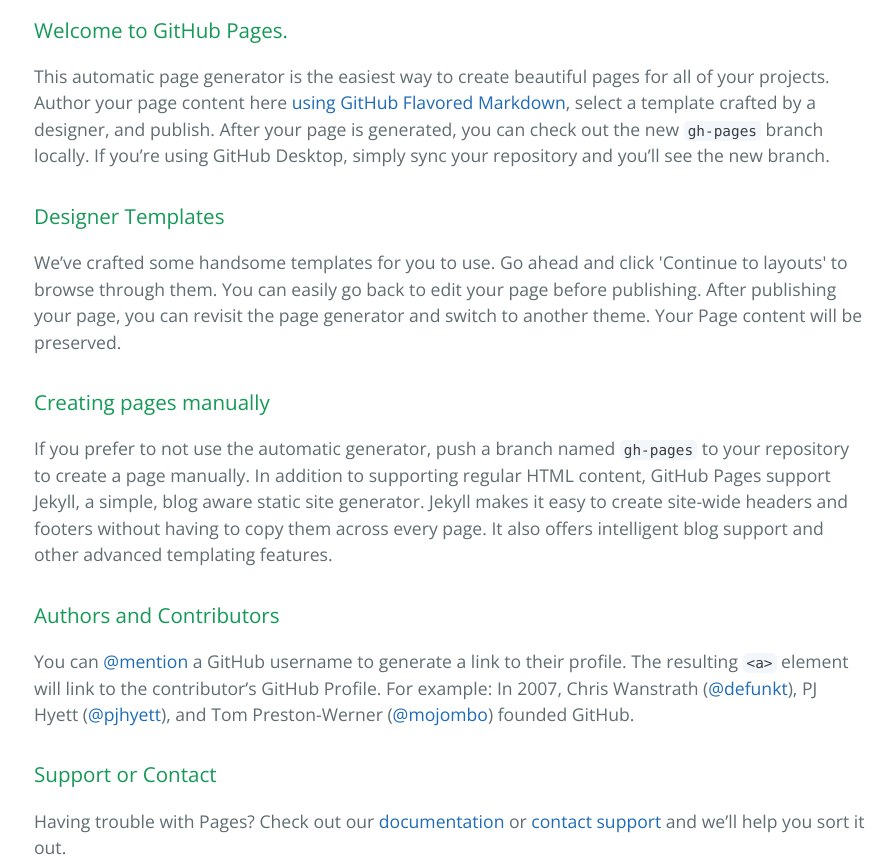
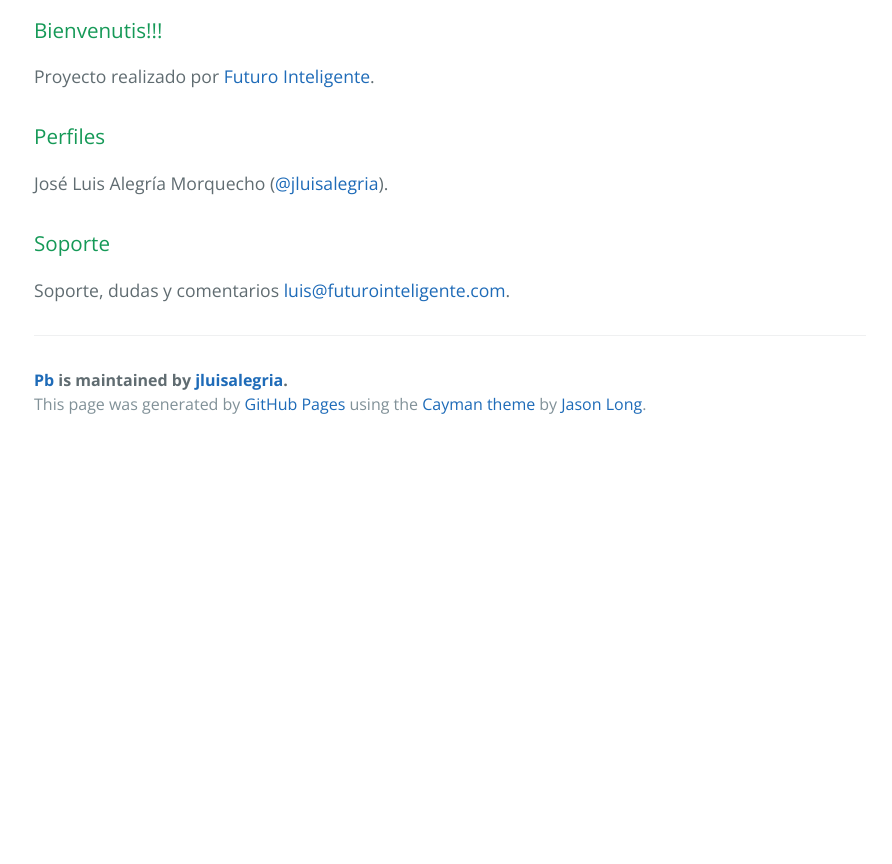
Before and after one commit to jluisalegria/PB, a plain HTML site: page index.html in a window 1280 px wide. Shown: the part 400-1264 px from the top of the page, without its empty margins (190-1082 px from the left). After the commit the page ends 848 px from the top, so only its background shows below. Drawn offline with nearby package versions, Linux system fonts and the light colour scheme.

```diff
--- a/index.html
+++ b/index.html
@@ -20,29 +20,19 @@
 
     <section class="main-content">
       <h3>
-<a id="welcome-to-github-pages" class="anchor" href="#welcome-to-github-pages" aria-hidden="true"><span aria-hidden="true" class="octicon octicon-link"></span></a>Welcome to GitHub Pages.</h3>
+<a id="bienvenutis" class="anchor" href="#bienvenutis" aria-hidden="true"><span aria-hidden="true" class="octicon octicon-link"></span></a>Bienvenutis!!!</h3>
 
-<p>This automatic page generator is the easiest way to create beautiful pages for all of your projects. Author your page content here <a href="https://guides.github.com/features/mastering-markdown/">using GitHub Flavored Markdown</a>, select a template crafted by a designer, and publish. After your page is generated, you can check out the new <code>gh-pages</code> branch locally. If you’re using GitHub Desktop, simply sync your repository and you’ll see the new branch.</p>
+<p>Proyecto realizado por <a href="www.futurointeligente.com">Futuro Inteligente</a>.</p>
 
 <h3>
-<a id="designer-templates" class="anchor" href="#designer-templates" aria-hidden="true"><span aria-hidden="true" class="octicon octicon-link"></span></a>Designer Templates</h3>
+<a id="perfiles" class="anchor" href="#perfiles" aria-hidden="true"><span aria-hidden="true" class="octicon octicon-link"></span></a>Perfiles</h3>
 
-<p>We’ve crafted some handsome templates for you to use. Go ahead and click 'Continue to layouts' to browse through them. You can easily go back to edit your page before publishing. After publishing your page, you can revisit the page generator and switch to another theme. Your Page content will be preserved.</p>
+<p>José Luis Alegría Morquecho (<a href="https://github.com/jluisalegria" class="user-mention">@jluisalegria</a>).</p>
 
 <h3>
-<a id="creating-pages-manually" class="anchor" href="#creating-pages-manually" aria-hidden="true"><span aria-hidden="true" class="octicon octicon-link"></span></a>Creating pages manually</h3>
+<a id="soporte" class="anchor" href="#soporte" aria-hidden="true"><span aria-hidden="true" class="octicon octicon-link"></span></a>Soporte</h3>
 
-<p>If you prefer to not use the automatic generator, push a branch named <code>gh-pages</code> to your repository to create a page manually. In addition to supporting regular HTML content, GitHub Pages support Jekyll, a simple, blog aware static site generator. Jekyll makes it easy to create site-wide headers and footers without having to copy them across every page. It also offers intelligent blog support and other advanced templating features.</p>
-
-<h3>
-<a id="authors-and-contributors" class="anchor" href="#authors-and-contributors" aria-hidden="true"><span aria-hidden="true" class="octicon octicon-link"></span></a>Authors and Contributors</h3>
-
-<p>You can <a href="https://help.github.com/articles/basic-writing-and-formatting-syntax/#mentioning-users-and-teams" class="user-mention">@mention</a> a GitHub username to generate a link to their profile. The resulting <code>&lt;a&gt;</code> element will link to the contributor’s GitHub Profile. For example: In 2007, Chris Wanstrath (<a href="https://github.com/defunkt" class="user-mention">@defunkt</a>), PJ Hyett (<a href="https://github.com/pjhyett" class="user-mention">@pjhyett</a>), and Tom Preston-Werner (<a href="https://github.com/mojombo" class="user-mention">@mojombo</a>) founded GitHub.</p>
-
-<h3>
-<a id="support-or-contact" class="anchor" href="#support-or-contact" aria-hidden="true"><span aria-hidden="true" class="octicon octicon-link"></span></a>Support or Contact</h3>
-
-<p>Having trouble with Pages? Check out our <a href="https://help.github.com/pages">documentation</a> or <a href="https://github.com/contact">contact support</a> and we’ll help you sort it out.</p>
+<p>Soporte, dudas y comentarios <a href="luis@futurointeligente.com">luis@futurointeligente.com</a>.</p>
 
       <footer class="site-footer">
         <span class="site-footer-owner"><a href="https://github.com/jluisalegria/PB">Pb</a> is maintained by <a href="https://github.com/jluisalegria">jluisalegria</a>.</span>
```
Also changed, not shown: params.json (+1 -1 lines).
